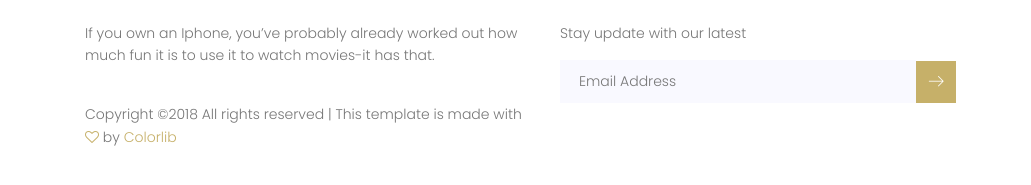
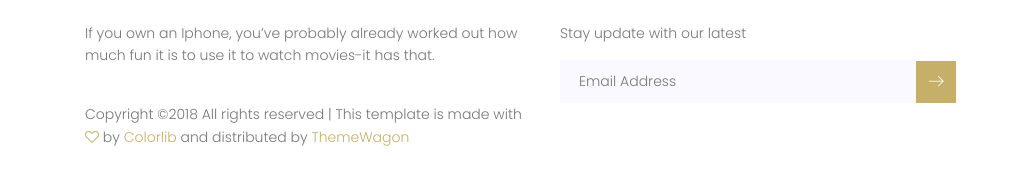
Before and after one commit to technext/interior, a plain HTML site: page about.html in a window 1280 px wide. Shown: the part 4139-4324 px from the top of the page, 0-1031 px from the left. Drawn offline with nearby package versions, Linux system fonts and the light colour scheme; some packages are replaced by stand-ins of ours.

Commit message:
link-update

```diff
--- a/about.html
+++ b/about.html
@@ -513,7 +513,7 @@
 									If you own an Iphone, you’ve probably already worked out how much fun it is to use it to watch movies-it has that.
 								</p>
 								<p class="footer-text"><!-- Link back to Colorlib can't be removed. Template is licensed under CC BY 3.0. -->
-Copyright &copy;<script>document.write(new Date().getFullYear());</script> All rights reserved | This template is made with <i class="fa fa-heart-o" aria-hidden="true"></i> by <a href="https://colorlib.com" target="_blank">Colorlib</a>
+Copyright &copy;<script>document.write(new Date().getFullYear());</script> All rights reserved | This template is made with <i class="fa fa-heart-o" aria-hidden="true"></i> by <a href="https://colorlib.com" target="_blank">Colorlib</a> and distributed by <a href="https://themewagon.com/" target="_blank">ThemeWagon</a>
 <!-- Link back to Colorlib can't be removed. Template is licensed under CC BY 3.0. --></p>
 							</div>
 						</div>
```
Also changed, not shown: blog-home.html (+1 -1 lines), blog-single.html (+1 -1 lines), contact.html (+1 -1 lines), elements.html (+1 -1 lines), index.html (+1 -1 lines), project-details.html (+1 -1 lines), projects.html (+1 -1 lines), services.html (+1 -1 lines).
